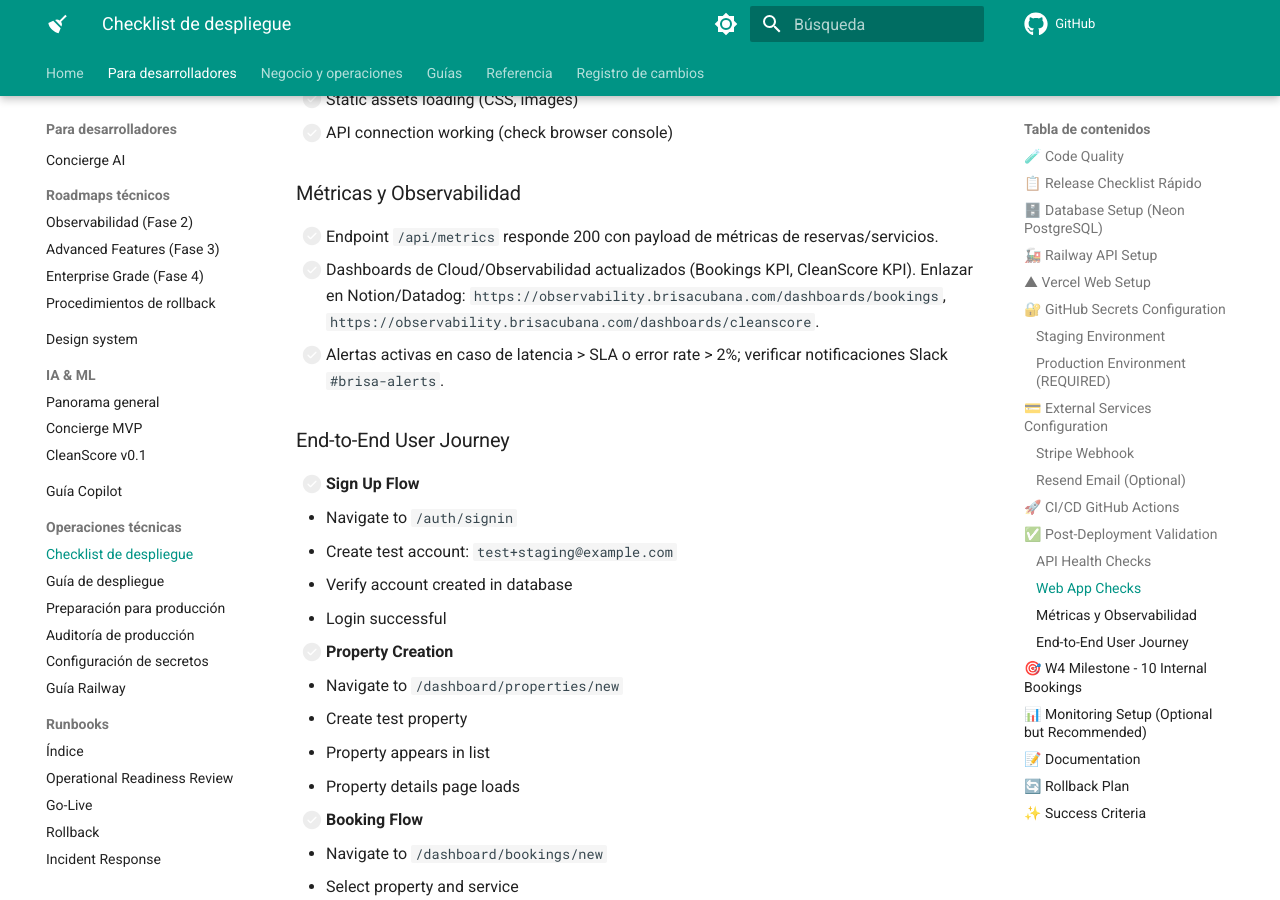
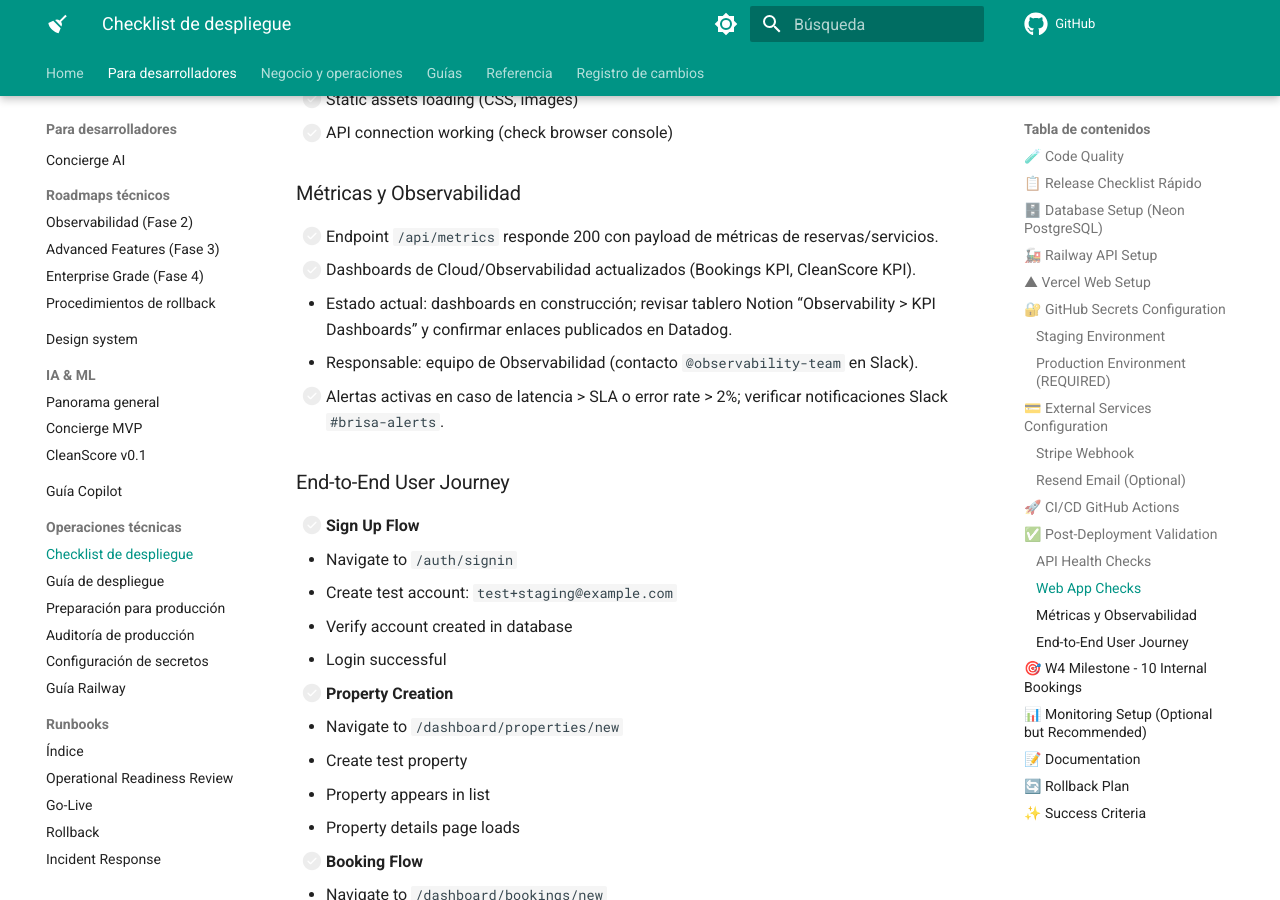
Before and after one commit to albertodimas/brisa-cubana-clean-intelligence, an MkDocs documentation site: the page built from docs/operations/production/DEPLOYMENT_CHECKLIST.md, in a window 1280 px wide and 900 px high, scrolled down 5293 px. Built offline with MkDocs 1.6.1 and Material for MkDocs 9.7.7, drawn with Linux system fonts in a browser that asks for light colours; comment, search, counter and statistics services are not loaded; the version menu is left out.

Commit message:
docs: registrar estado de dashboards y responsables

```diff
--- a/docs/operations/production/DEPLOYMENT_CHECKLIST.md
+++ b/docs/operations/production/DEPLOYMENT_CHECKLIST.md
@@ -197,7 +197,9 @@ Expected responses:
 ### Métricas y Observabilidad
 
 - [ ] Endpoint `/api/metrics` responde 200 con payload de métricas de reservas/servicios.
-- [ ] Dashboards de Cloud/Observabilidad actualizados (Bookings KPI, CleanScore KPI). Enlazar en Notion/Datadog: `https://observability.brisacubana.com/dashboards/bookings`, `https://observability.brisacubana.com/dashboards/cleanscore`.
+- [ ] Dashboards de Cloud/Observabilidad actualizados (Bookings KPI, CleanScore KPI).
+  - Estado actual: dashboards en construcción; revisar tablero Notion “Observability > KPI Dashboards” y confirmar enlaces publicados en Datadog.
+  - Responsable: equipo de Observabilidad (contacto `@observability-team` en Slack).
 - [ ] Alertas activas en caso de latencia > SLA o error rate > 2%; verificar notificaciones Slack `#brisa-alerts`.
 
 ### End-to-End User Journey
```
Also changed, not shown: docs/for-developers/observability-phase2.md (+1 -0 lines).
